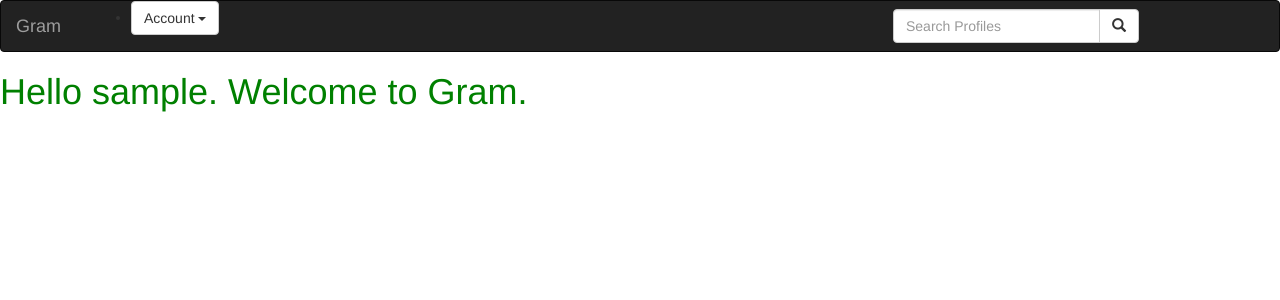
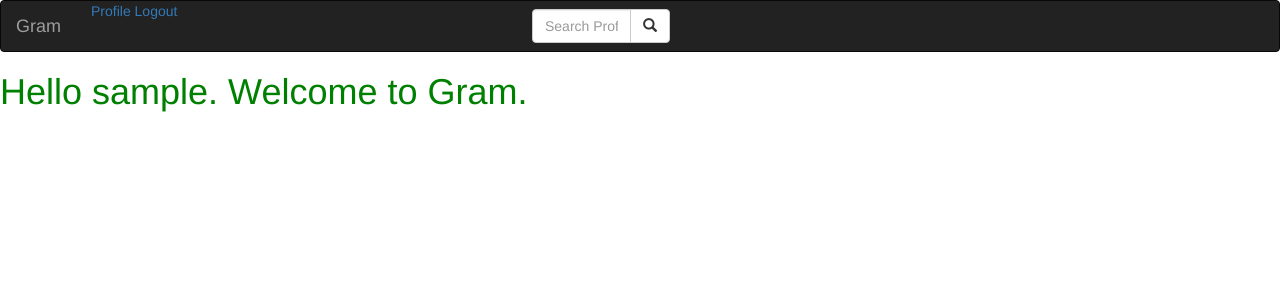
Before and after one commit to audreynjiraini/Gram, a Django app: page /home/ in a window 1280 px wide. Shown: the top 300 px of the page. Run offline with Django 3.2, Linux system fonts and the light colour scheme; the visitor is signed in with stand-in values (Sample User, id 1); data that the repository does not hold is empty; some libraries are stand-ins or nearby versions.

Commit message:
create links in navbar for log in, logout and profile

```diff
--- a/app/templates/navbar.html
+++ b/app/templates/navbar.html
@@ -1,3 +1,7 @@
+{% load bootstrap3 %}
+{% load staticfiles %}
+
+
 <!DOCTYPE html>
 <html lang="en">
 <head>
@@ -9,8 +13,16 @@
     <nav class="navbar navbar-inverse">
         <div class="container-fluid">
             <div class="navbar-header">
-                <a class="navbar-brand" href="{% url 'index' %}">Gram</a>
+                <a class="navbar-brand" href="{% url 'home' %}">Gram</a>
             </div>
+
+
+
+            <div class="col-sm-6 col-md-6">
+                {% if user.is_authenticated %}
+
+                <span><a href="{% url 'myprofile' %}">Profile</a></span>
+                <span><a href="/logout">Logout</a></span>
 
                 <!-- Adding a search form  -->
                 <div class="col-sm-4 col-md-4 navbar-right">
@@ -18,7 +30,7 @@
                     <form class="navbar-form" role="search" action="{% url 'search_results' %}">
 
                         <div class="input-group">
-                        <input type="text" class="form-control" placeholder="Search Profiles" name="profile">
+                            <input type="text" class="form-control" placeholder="Search Profiles" name="username">
 
                             <div class="input-group-btn">
                                 <button class="btn btn-default" type="submit"><i class="glyphicon glyphicon-search"></i></button>
@@ -29,32 +41,13 @@
                 </div>
                 <!-- search form end -->
 
-            <div class="col-sm-6 col-md-6">
-                {% if user.is_authenticated %}
+                {% else %}
+
                 <ul>
-                    <li class="dropdown">
-                        <a href="#" class="dropdown-toggle btn btn-default" data-toggle="dropdown" role="button" aria-expanded="false">Account <span class="caret"></span></a>
+                    <li><a href="/accounts/login" class="btn btn-default">Login</a></li>
+                    <li><a href="/accounts/register" class="btn btn-default">Register</a></li>
+                </ul>
 
-                        <ul class="dropdown-menu" role="menu">
-                            <li>
-                                <a href="{% url 'index' %}">Home</a>
-                            </li>
-                            <li>
-                                <a href="{% url 'new-post' %}">Post</a>
-                            </li>
-                            <li>
-                                <a href="/accounts/password/change">Change Password</a>
-                            </li>
-                            <li>
-                                <a href="/logout">Logout</a>
-                            </li>
-                        </ul>
-                    </li>
-                </ul>
-                {% else %}
-                <li>
-                    <a href="/accounts/login" class="btn btn-default">Login</a>
-                </li>
                 {% endif %}
             </div>
 
```
Lines whose indentation alone changed are shown as unchanged.
